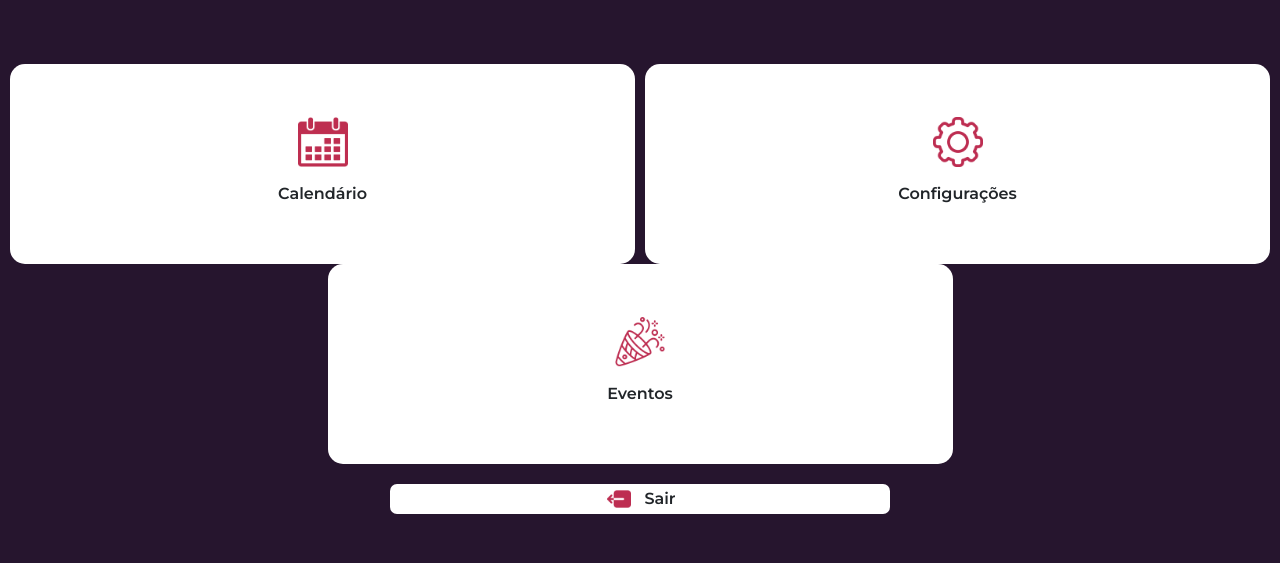
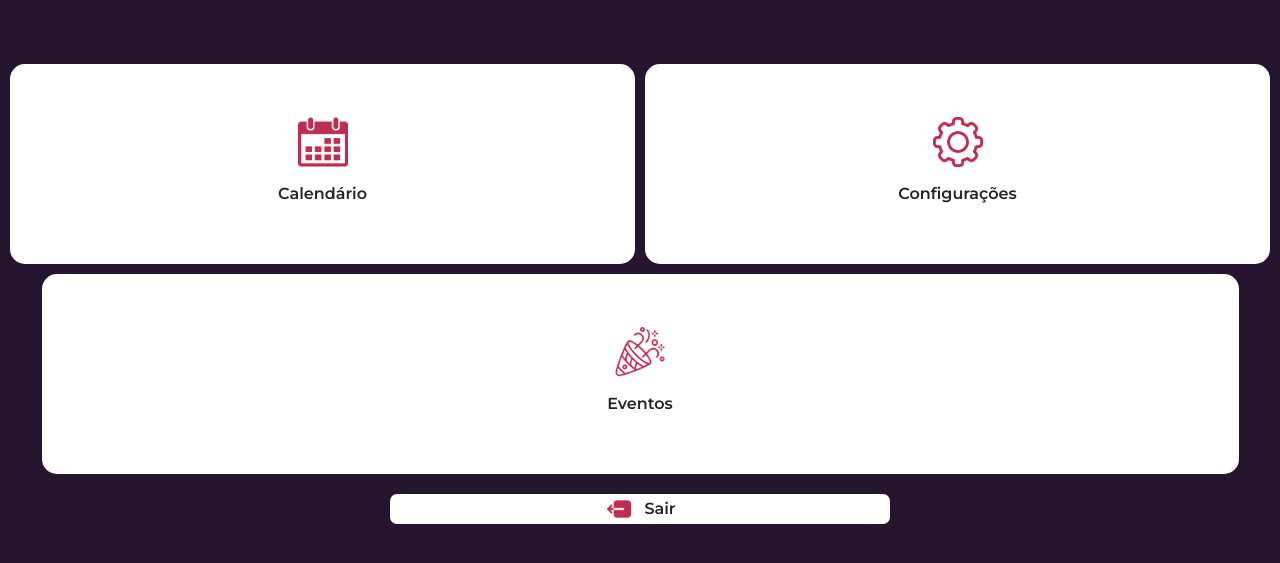
Before and after one commit to livianln3/celebra-app, a website: page www/js/menu.html in a window 1280 px wide. Shown: the part 111-674 px from the top of the page. Drawn offline with nearby package versions, Linux system fonts and the light colour scheme.

Commit message:
redimensiona o botão de eventos do menu

```diff
--- a/www/css/menu.css
+++ b/www/css/menu.css
@@ -68,6 +68,11 @@ body {
     flex-direction: column;
     align-items: center;
     justify-content: center;
+    margin-top: 10px;
+}
+
+#evento.quad {
+    width: 95%;
 }
 
 /*para telas menores*/
```
